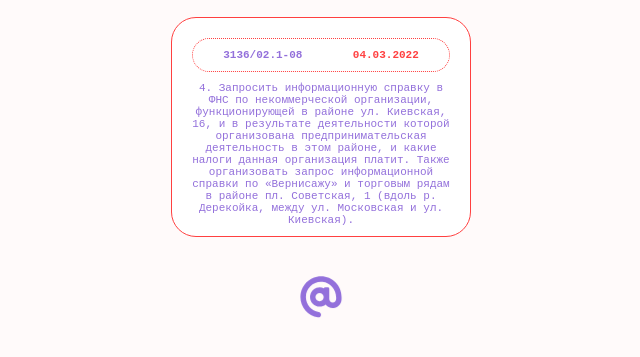
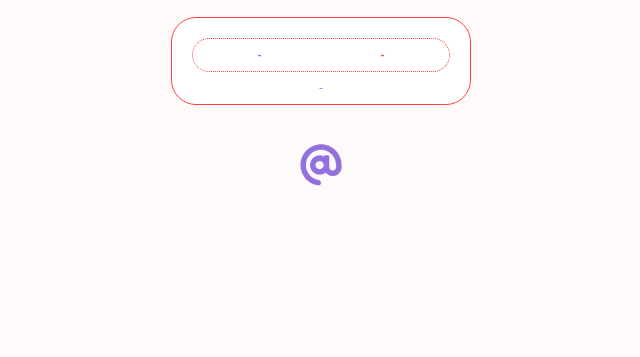
Before and after one commit to headtasks/yalta, a plain HTML site: page 2.html in a window 1280 px wide. Shown: the part 147-504 px from the top of the page, without its empty margins (319-959 px from the left). Drawn offline with Linux system fonts and the light colour scheme.

Commit message:
Update 2.html

```diff
--- a/2.html
+++ b/2.html
@@ -26,14 +26,14 @@
             <section class="task-item wow animate__fadeInUpBig" data-wow-duration="1s">
                 <div class="task-item__wrapper">
                     <div class="task-item__doc">
-                        3136/02.1-08
+                        -
                     </div>
                     <div class="task-item__term">
-                        04.03.2022
+                        -
                     </div>
                 </div>
                 <div class="task-item__problem">
-                    4. Запросить информационную справку в ФНС по некоммерческой организации, функционирующей в районе ул. Киевская, 16, и в результате деятельности которой организована предпринимательская деятельность в этом районе, и какие налоги данная организация платит. Также организовать запрос информационной справки по «Вернисажу» и торговым рядам в районе пл. Советская, 1 (вдоль р. Дерекойка, между ул. Московская и ул. Киевская).
+                    -
                 </div>
             </section>
 
```
